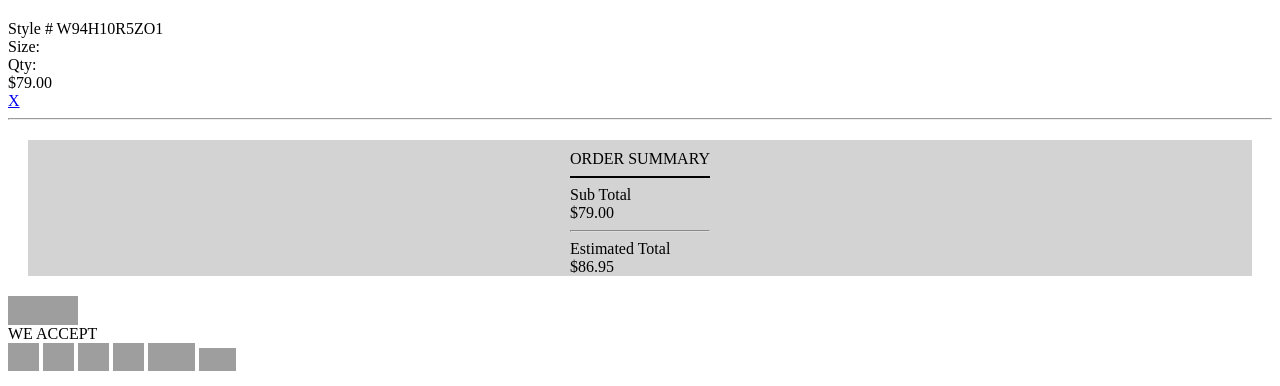
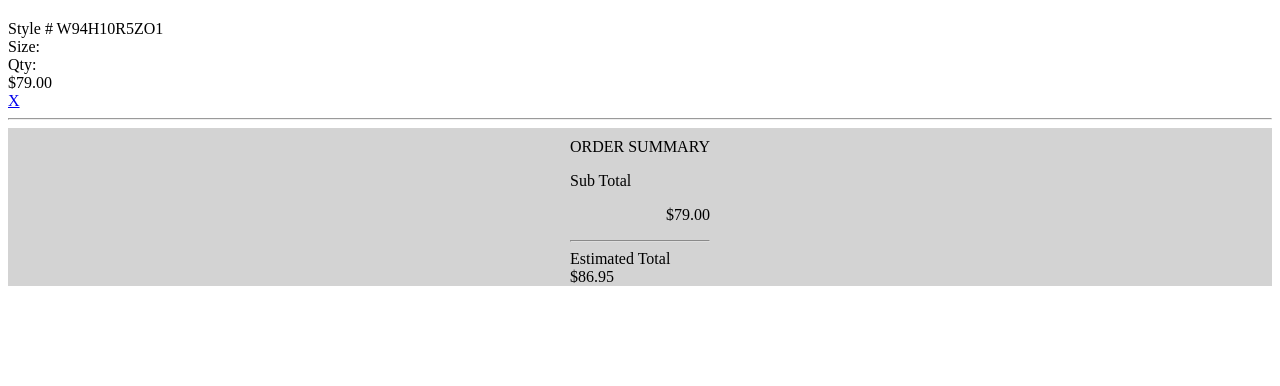
Before and after one commit to alvinvaja/elevate, a CodeIgniter app: the page made by application/views/pages/shopcart.php in a window 1280 px wide. Shown: the part 414-800 px from the top of the page. Run offline with CodeIgniter, Linux system fonts and the light colour scheme; data that the repository does not hold is empty; grey boxes are pictures that could not be loaded.

Commit message:
update shopcart dgn controller

```diff
--- a/application/views/pages/shopcart.php
+++ b/application/views/pages/shopcart.php
@@ -1,3 +1,10 @@
+<!D0CTYPE html>
+<html>
+<head>
+    <?php
+        echo $js;
+        echo $css;
+    ?>
 <style>
 	div{
 		font-family: SUNDAY Personal use;
@@ -5,7 +12,7 @@
 	.summaryBox{
 
 		background: lightgrey;
-		margin: 20px;
+
 		box-sizing: border-box;
 		display: flex;
 		justify-content: space-around;
@@ -28,19 +35,23 @@
 
 	}
 </style>
+</head>
+<body>
+	<?php
+		echo $header;
+	?>
 	<div class="container-fluid">
 	<div class="col-lg-8 col-md-8 col-sm-12 col-xs-12" id="shoppingBagCont">
-	<div class="itemListHeader label-plp">
+		<div>
 			<div class="col-sm-6 hidden-xs text-left">Product</div>
 			<!-- <div class="col-sm-3 hidden-xs">Ship/Pickup</div> -->
 			<div class="col-sm-2 hidden-xs">Item total</div>
 			<div class="col-sm-1 hidden-xs">REMOVE</div>
+
 		</div>
+		<hr>
+		<div id="shoppingBagItems">
 
-	<div id="shoppingBagItems">
-		<div class="row">
-			<hr class="col-xs-12 no-padding">
-        </div>
 			<div class="col-sm-2 col-xs-4 text-center no-padding">
 				<a href="/en/catalog/view/W94H10R5ZO1">
 					<img class="img-responsive productImage" data-image="W94H10R5ZO1-G012" alt="" src=" https://s7d5.scene7.com/is/image/Guess/W94H10R5ZO1-G012?$2014_G_medium$">
@@ -52,7 +63,7 @@
 					<a href="/en/catalog/view/W94H10R5ZO1">Cherylnn Button-Down Blouse</a>
 
 				</div>
-            <div class="price label-plp">
+				<div>
 
 					<div class="regPrice">
 						<span class="original">
@@ -67,28 +78,20 @@
 					<span>Style # W94H10R5ZO1</span>
 				</div>
 
-                <!-- ko with: { ProductCode: 'W94H10R5ZO1', SkuId: 900630249, SkuCode: '13969594', ColorWebDescription: 'cream white', SizeAndDimension: 's', Qty: 1, Amount: 0 } -->
+
 
 					<div class="col-xs-6 no-padding-lr ">
 
-                    <span class="preSelected" data-bind="click: function () { if(!$root.productSizesDropdownVisible($data)) $root.getProductVariations($data); }">
+						<span>
 							<label class="update-value">Size:</label>
 						</span>
 					</div>
 
 					<div class="col-xs-6 no-padding-lr ">
 						<label for="Qty">Qty:</label>
-                    <!-- <select name="Qty" class="select-qty" data-bind="value: $data.Qty, event: { change: function() { $root.onProductQtyChanged(this); } } ">
-                        <option>1</option><option>2</option><option>3</option><option>4</option><option>5</option><option>6</option><option>7</option><option>8</option><option>9</option><option>10</option>
-                    </select> -->
 
 					</div>
 
-
-               <!--  <div class="hidden-lg hidden-md hidden-sm col-xs-12 text-right bagItemColumn no-padding">
-                    Item total $79.00
-
-                </div> -->
 			</div>
 				<div class="col-sm-2 hidden-xs text-left bagItemColumn title-and-subheader">
 					$79.00
@@ -101,19 +104,19 @@
 		</div>
 	</div>
 	<div class="row">
-	<div class="col-lg-push-1 col-lg-3 col-xs-12 summaryBox" id="summaryCont">
+		<div class="col-md-12 col-xs-12 summaryBox" id="summaryCont">
 
 			<div class="col-md-12 hidden-sm hidden-xs">
 
 
 				<div class="row">
-	            <div style="margin-top: 10px;"class="text-left">ORDER SUMMARY</div>
-	            <hr class="hr">
+					<p style="margin-top: 10px;" class="text-center">ORDER SUMMARY</p>
+
 				</div>
 
-	        <div class="row title-and-subheader">
-	            <div class="pull-left">Sub Total</div>
-	            <div class="text-right">$79.00</div>
+				<div class="row">
+					<p style="text-align : left;"class="text-left">Sub Total</p>
+					<p style="text-align : right;"class="text-right">$79.00</p>
 					<hr style="border-color: #dedede">
 				</div>
 
@@ -123,27 +126,9 @@
 				</div>
 			</div>
 		</div>
-	<div class=" col-lg-push-1 col-lg-3 col-xs-12">
-		<div class="mcafee text-right">
-						<!-- McAfee Secure Trustmark -->
-			<a target="_blank" href="https://www.mcafeesecure.com/verify?host=shop.guess.com">
-				<img class="mfes-trustmark" border="0" src="//cdn.ywxi.net/meter/shop.guess.com/102.svg" width="70" height="29" title="McAfee SECURE sites help keep you safe from identity theft, credit card fraud, spyware, spam, viruses and online scams" alt="McAfee SECURE sites help keep you safe from identity theft, credit card fraud, spyware, spam, viruses and online scams" oncontextmenu="return false;"></a>
-						<!-- End McAfee Secure Trustmark -->
-		</div>
-		<div class="col-lg-12 col-md-12 col-sm-12 col-xs-12 text-center rightPaneItemMargin">
 
-			<div class="title-and-subheader">WE ACCEPT</div>
-			<div>
-
-				<img src="//content.guess.com/WebImages/Common/payment_visa.png" width="31" height="28" alt="Visa">
-				<img src="//content.guess.com/WebImages/Common/payment_master.png" width="31" height="28" alt="Master Card">
-				<img src="//content.guess.com/WebImages/Common/payment_ae.png" width="31" height="28" alt="American Express">
-				<img src="//content.guess.com/WebImages/Common/payment_discover.png" width="31" height="28" alt="Discover">
-				<img data-bind="visible: !$root.DomesticPaymentOptions.HasCCD()" src="//content.guess.com/WebImages/Common/payment_paypal.png" width="47" height="28" alt="PayPal">
-				<img data-bind="visible: !$root.DomesticPaymentOptions.HasCCD()" src="//content.guess.com/WebImages/Common/payment_amazon.png" width="37" height="23" alt="Amazon">
 	</div>
 
-			</div>
-		</div>
-</div>
-</div>
+</body>
+
+</html>
```
Also changed, not shown: application/controllers/Home.php (+8 -0 lines). Lines whose indentation alone changed are shown as unchanged.
